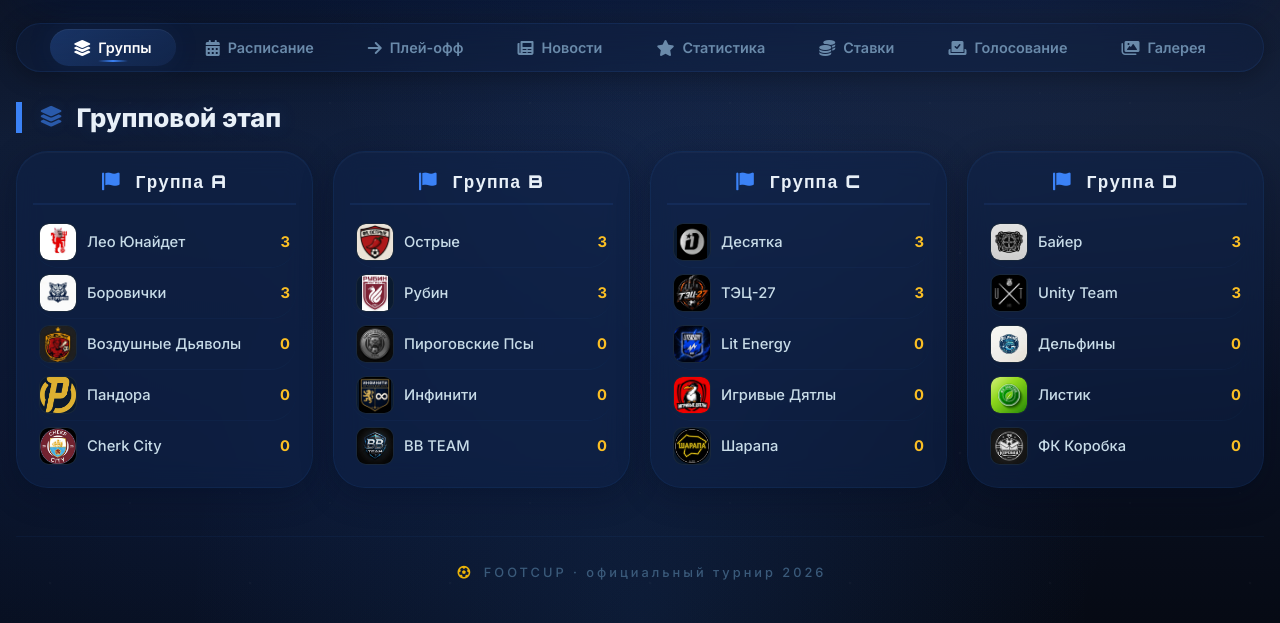
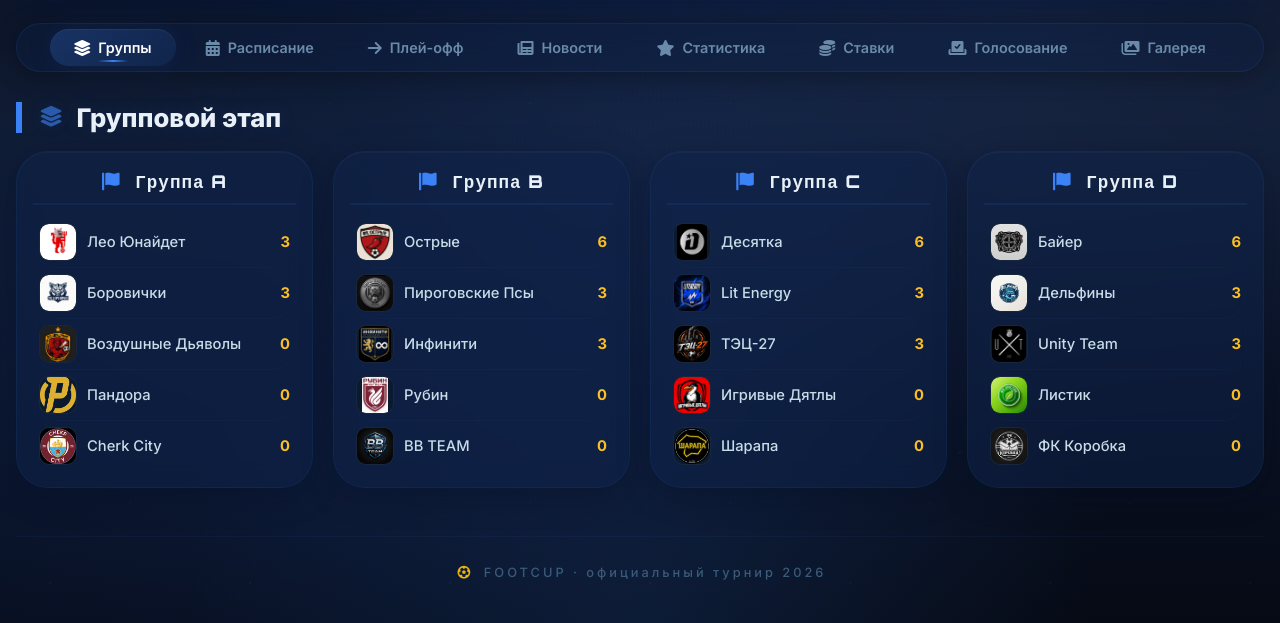
Before and after one commit to scaloni2008/FOOTCUP, a plain HTML site: page index.html in a window 1280 px wide. Shown: the part 177-800 px from the top of the page. Drawn offline with Linux system fonts and the light colour scheme.

Commit message:
Update index.html

```diff
--- a/index.html
+++ b/index.html
@@ -407,96 +407,145 @@
             { name: "Группа D", teams: ["Байер", "Дельфины", "Unity Team", "Листик", "ФК Коробка"] }
         ];
 
-        // Результаты 1-го тура
+        // ✅ РЕЗУЛЬТАТЫ 1-го и 2-го тура (убраны счета у несыгранных матчей)
         const playedMatches = [
+            // ТУР 1
             { team1: "Воздушные Дьяволы", team2: "Лео Юнайдет", score1: 5, score2: 7, winner: "Лео Юнайдет", date: "5 августа", time: "18:00" },
             { team1: "Боровички", team2: "Cherk City", score1: 8, score2: 4, winner: "Боровички", date: "4 августа", time: "18:30" },
             { team1: "Пироговские Псы", team2: "Острые", score1: 4, score2: 6, winner: "Острые", date: "4 августа", time: "18:30" },
-            { team1: "Рубин", team2: "Инфинити", score1: 14, score2: 4, winner: "Рубин", date: "4 августа", time: "17:00" },
+            { team1: "Рубин", team2: "Инфинити", score1: 0, score2: 3, winner: "Инфинити", date: "4 августа", time: "17:00" },
             { team1: "Lit Energy", team2: "Десятка", score1: 2, score2: 4, winner: "Десятка", date: "4 августа", time: "13:00" },
             { team1: "Игривые Дятлы", team2: "ТЭЦ-27", score1: 4, score2: 8, winner: "ТЭЦ-27", date: "4 августа", time: "19:45" },
             { team1: "Байер", team2: "Дельфины", score1: 12, score2: 4, winner: "Байер", date: "4 августа", time: "17:00" },
-            { team1: "Unity Team", team2: "Листик", score1: 9, score2: 3, winner: "Unity Team", date: "4 августа", time: "14:00" }
+            { team1: "Unity Team", team2: "Листик", score1: 9, score2: 3, winner: "Unity Team", date: "4 августа", time: "14:00" },
+
+            // ТУР 2 (счета только у известных матчей)
+            { team1: "Байер", team2: "Unity Team", score1: 11, score2: 6, winner: "Байер", date: "6 августа", time: "14:15" },
+            { team1: "ФК Коробка", team2: "Дельфины", score1: 6, score2: 10, winner: "Дельфины", date: "6 августа", time: "15:00" },
+            // Пандора — Воздушные Дьяволы — СЧЕТ НЕ ИЗВЕСТЕН
+            { team1: "Пандора", team2: "Воздушные Дьяволы", score1: null, score2: null, winner: null, date: "6 августа", time: "15:30" },
+            { team1: "Рубин", team2: "Пироговские Псы", score1: 4, score2: 11, winner: "Пироговские Псы", date: "6 августа", time: "16:30" },
+            { team1: "Десятка", team2: "Шарапа", score1: 10, score2: 4, winner: "Десятка", date: "6 августа", time: "17:00" },
+            { team1: "Острые", team2: "BB TEAM", score1: 6, score2: 4, winner: "Острые", date: "6 августа", time: "18:00" },
+            { team1: "Lit Energy", team2: "Игривые Дятлы", score1: 14, score2: 0, winner: "Lit Energy", date: "6 августа", time: "19:45" },
+            // Боровички — Лео Юнайдет — СЧЕТ НЕ ИЗВЕСТЕН
+            { team1: "Боровички", team2: "Лео Юнайдет", score1: null, score2: null, winner: null, date: "6 августа", time: "19:45" }
         ];
 
-        // ---------- ПОЛНАЯ СТАТИСТИКА ИГРОКОВ ----------
+        // ---------- ОБНОВЛЁННАЯ СТАТИСТИКА ИГРОКОВ ----------
         const playersStats = [
-            // ТЭЦ-27
+            // 1. ТЭЦ
             { name: "Эргашев", team: "ТЭЦ-27", goals: 1, assists: 1, yellow: 0, red: 0 },
             { name: "Саруханов", team: "ТЭЦ-27", goals: 2, assists: 1, yellow: 0, red: 0 },
             { name: "Чухилев", team: "ТЭЦ-27", goals: 0, assists: 1, yellow: 0, red: 0 },
             { name: "Березняк", team: "ТЭЦ-27", goals: 3, assists: 1, yellow: 0, red: 0 },
             { name: "Зайцев", team: "ТЭЦ-27", goals: 2, assists: 1, yellow: 0, red: 0 },
-            // Игривые Дятлы
+            // 2. Игривые Дятлы
             { name: "Доленко", team: "Игривые Дятлы", goals: 1, assists: 1, yellow: 0, red: 0 },
             { name: "Кузнецов", team: "Игривые Дятлы", goals: 2, assists: 1, yellow: 0, red: 0 },
             { name: "Калашников", team: "Игривые Дятлы", goals: 1, assists: 0, yellow: 1, red: 0 },
-            // Байер
-            { name: "Московских", team: "Байер", goals: 4, assists: 1, yellow: 0, red: 0 },
-            { name: "Джабарян", team: "Байер", goals: 0, assists: 5, yellow: 0, red: 0 },
-            { name: "Марков", team: "Байер", goals: 3, assists: 1, yellow: 0, red: 0 },
+            // 3. Байер
+            { name: "Московских", team: "Байер", goals: 5, assists: 2, yellow: 0, red: 0 },
+            { name: "Джабарян", team: "Байер", goals: 0, assists: 9, yellow: 0, red: 0 },
+            { name: "Марков", team: "Байер", goals: 9, assists: 2, yellow: 0, red: 0 },
             { name: "Корпеев", team: "Байер", goals: 0, assists: 1, yellow: 0, red: 0 },
             { name: "Монгол", team: "Байер", goals: 2, assists: 1, yellow: 1, red: 0 },
-            { name: "Вася", team: "Байер", goals: 2, assists: 1, yellow: 0, red: 0 },
-            { name: "Спиридонов", team: "Байер", goals: 1, assists: 0, yellow: 0, red: 0 },
+            { name: "Тельцов", team: "Байер", goals: 5, assists: 3, yellow: 0, red: 0 },
+            { name: "Спиридонов", team: "Байер", goals: 2, assists: 1, yellow: 0, red: 0 },
             { name: "Эдик", team: "Байер", goals: 0, assists: 1, yellow: 0, red: 0 },
-            // Дельфины
+            // 4. Дельфины
             { name: "Генштальт", team: "Дельфины", goals: 1, assists: 0, yellow: 0, red: 0 },
-            { name: "Хороз", team: "Дельфины", goals: 0, assists: 1, yellow: 0, red: 0 },
-            { name: "Русик", team: "Дельфины", goals: 2, assists: 0, yellow: 0, red: 0 },
-            { name: "Сергеев", team: "Дельфины", goals: 0, assists: 1, yellow: 1, red: 0 },
-            // Боровички
+            { name: "Хороз", team: "Дельфины", goals: 2, assists: 2, yellow: 0, red: 0 },
+            { name: "Русик", team: "Дельфины", goals: 3, assists: 0, yellow: 0, red: 0 },
+            { name: "Сергеев", team: "Дельфины", goals: 0, assists: 2, yellow: 2, red: 0 },
+            { name: "Шмелев", team: "Дельфины", goals: 5, assists: 2, yellow: 0, red: 0 },
+            { name: "Маминов", team: "Дельфины", goals: 1, assists: 2, yellow: 0, red: 0 },
+            { name: "Скалони", team: "Дельфины", goals: 1, assists: 3, yellow: 0, red: 0 },
+            // 5. Боровички
             { name: "Акопян", team: "Боровички", goals: 2, assists: 1, yellow: 0, red: 0 },
-            { name: "Царукян", team: "Боровички", goals: 0, assists: 3, yellow: 0, red: 0 },
+            { name: "Царукян", team: "Боровички", goals: 0, assists: 2, yellow: 0, red: 0 },
             { name: "Самедов", team: "Боровички", goals: 5, assists: 0, yellow: 0, red: 0 },
             { name: "Меринов", team: "Боровички", goals: 0, assists: 1, yellow: 0, red: 0 },
             { name: "Коновалов", team: "Боровички", goals: 1, assists: 0, yellow: 0, red: 0 },
             { name: "Атлас", team: "Боровички", goals: 0, assists: 2, yellow: 0, red: 0 },
-            // Cherk City
+            // 6. Cherk City
             { name: "Самодуров", team: "Cherk City", goals: 1, assists: 0, yellow: 0, red: 0 },
             { name: "Смирнов", team: "Cherk City", goals: 1, assists: 0, yellow: 0, red: 0 },
             { name: "Сибагатулин", team: "Cherk City", goals: 2, assists: 1, yellow: 0, red: 0 },
             { name: "Кафаров Заур", team: "Cherk City", goals: 0, assists: 1, yellow: 0, red: 0 },
-            // Пироговские Псы
+            // 7. Пироговские Псы
             { name: "Куликов", team: "Пироговские Псы", goals: 1, assists: 0, yellow: 0, red: 0 },
-            { name: "Узунян", team: "Пироговские Псы", goals: 1, assists: 2, yellow: 0, red: 0 },
+            { name: "Узунян", team: "Пироговские Псы", goals: 4, assists: 5, yellow: 0, red: 0 },
             { name: "Бычинский", team: "Пироговские Псы", goals: 1, assists: 1, yellow: 0, red: 0 },
             { name: "Петросян", team: "Пироговские Псы", goals: 1, assists: 0, yellow: 0, red: 0 },
-            // Острые
-            { name: "Марченков", team: "Острые", goals: 3, assists: 0, yellow: 0, red: 0 },
-            { name: "Мартынов", team: "Острые", goals: 1, assists: 1, yellow: 0, red: 0 },
-            { name: "Давыдов", team: "Острые", goals: 1, assists: 1, yellow: 0, red: 0 },
+            { name: "Утюг", team: "Пироговские Псы", goals: 2, assists: 1, yellow: 0, red: 0 },
+            { name: "Ален", team: "Пироговские Псы", goals: 1, assists: 1, yellow: 0, red: 0 },
+            { name: "Тульчинский", team: "Пироговские Псы", goals: 1, assists: 0, yellow: 0, red: 0 },
+            { name: "Гор", team: "Пироговские Псы", goals: 3, assists: 2, yellow: 0, red: 0 },
+            // 8. Острые
+            { name: "Марченков", team: "Острые", goals: 5, assists: 1, yellow: 1, red: 0 },
+            { name: "Мартынов", team: "Острые", goals: 1, assists: 3, yellow: 0, red: 0 },
+            { name: "Давыдов", team: "Острые", goals: 2, assists: 1, yellow: 0, red: 0 },
             { name: "Евсеев", team: "Острые", goals: 1, assists: 0, yellow: 0, red: 0 },
-            { name: "Козлов", team: "Острые", goals: 1, assists: 0, yellow: 0, red: 0 },
-            // Unity Team
-            { name: "Скворцов", team: "Unity Team", goals: 4, assists: 1, yellow: 0, red: 0 },
-            { name: "Ратов", team: "Unity Team", goals: 0, assists: 2, yellow: 0, red: 0 },
-            { name: "Авдохин", team: "Unity Team", goals: 1, assists: 1, yellow: 0, red: 0 },
-            { name: "Миксон", team: "Unity Team", goals: 3, assists: 0, yellow: 0, red: 0 },
+            { name: "Козлов", team: "Острые", goals: 3, assists: 2, yellow: 0, red: 0 },
+            { name: "Жирович", team: "Острые", goals: 0, assists: 1, yellow: 0, red: 0 },
+            // 9. Unity Team
+            { name: "Скворцов", team: "Unity Team", goals: 5, assists: 1, yellow: 0, red: 0 },
+            { name: "Ратов", team: "Unity Team", goals: 1, assists: 3, yellow: 0, red: 0 },
+            { name: "Авдохин", team: "Unity Team", goals: 1, assists: 3, yellow: 0, red: 0 },
+            { name: "Винниченко", team: "Unity Team", goals: 5, assists: 2, yellow: 1, red: 0 },
             { name: "Колян", team: "Unity Team", goals: 1, assists: 0, yellow: 0, red: 0 },
-            // Листик
+            { name: "Кульчитский", team: "Unity Team", goals: 1, assists: 1, yellow: 0, red: 0 },
+            // 10. Листик
             { name: "Володя", team: "Листик", goals: 1, assists: 0, yellow: 0, red: 0 },
             { name: "Фомичев", team: "Листик", goals: 0, assists: 2, yellow: 0, red: 0 },
             { name: "Макарцев", team: "Листик", goals: 0, assists: 0, yellow: 1, red: 0 },
             { name: "Челноков", team: "Листик", goals: 2, assists: 0, yellow: 0, red: 0 },
-            // Десятка
-            { name: "Анар", team: "Десятка", goals: 0, assists: 0, yellow: 1, red: 0 },
-            { name: "Юра", team: "Десятка", goals: 3, assists: 0, yellow: 1, red: 0 },
-            { name: "Рюлин", team: "Десятка", goals: 0, assists: 1, yellow: 0, red: 0 },
-            { name: "Бутуз", team: "Десятка", goals: 1, assists: 0, yellow: 0, red: 0 },
-            // Lit Energy
-            { name: "Абарен", team: "Lit Energy", goals: 1, assists: 0, yellow: 0, red: 0 },
-            { name: "Бубликов", team: "Lit Energy", goals: 1, assists: 1, yellow: 0, red: 0 },
-            { name: "Давид Шкуратов", team: "Lit Energy", goals: 0, assists: 1, yellow: 1, red: 0 },
-            { name: "Савва Косов", team: "Lit Energy", goals: 0, assists: 0, yellow: 0, red: 1 },
-            // Лео Юнайдет
+            // 11. Десятка
+            { name: "Анар", team: "Десятка", goals: 0, assists: 2, yellow: 1, red: 0 },
+            { name: "Осиян", team: "Десятка", goals: 6, assists: 1, yellow: 1, red: 0 },
+            { name: "Рюлин", team: "Десятка", goals: 1, assists: 2, yellow: 0, red: 0 },
+            { name: "Бутусов", team: "Десятка", goals: 2, assists: 1, yellow: 0, red: 0 },
+            { name: "Савельев", team: "Десятка", goals: 2, assists: 1, yellow: 0, red: 0 },
+            { name: "Мишечев", team: "Десятка", goals: 1, assists: 0, yellow: 0, red: 0 },
+            { name: "Карапетян", team: "Десятка", goals: 1, assists: 0, yellow: 0, red: 0 },
+            { name: "Хохлов", team: "Десятка", goals: 1, assists: 0, yellow: 0, red: 0 },
+            // 12. Lit Energy
+            { name: "Абарен", team: "Lit Energy", goals: 3, assists: 2, yellow: 0, red: 0 },
+            { name: "Бубликов", team: "Lit Energy", goals: 3, assists: 1, yellow: 0, red: 0 },
+            { name: "Давид Шкуратов", team: "Lit Energy", goals: 2, assists: 2, yellow: 1, red: 0 },
+            { name: "Савва Косов", team: "Lit Energy", goals: 1, assists: 0, yellow: 0, red: 1 },
+            { name: "Гордеев", team: "Lit Energy", goals: 3, assists: 0, yellow: 0, red: 0 },
+            { name: "Ефимов", team: "Lit Energy", goals: 1, assists: 1, yellow: 0, red: 0 },
+            { name: "Гершерский", team: "Lit Energy", goals: 1, assists: 1, yellow: 0, red: 0 },
+            // 13. Лео Юнайдет
             { name: "Скороходов", team: "Лео Юнайдет", goals: 5, assists: 0, yellow: 0, red: 0 },
             { name: "Стукалов", team: "Лео Юнайдет", goals: 1, assists: 1, yellow: 0, red: 0 },
             { name: "Болотов", team: "Лео Юнайдет", goals: 0, assists: 2, yellow: 1, red: 0 },
-            // Воздушные Дьяволы
+            // 14. Воздушные Дьяволы
             { name: "Тихонов", team: "Воздушные Дьяволы", goals: 2, assists: 1, yellow: 0, red: 0 },
             { name: "Хасанов", team: "Воздушные Дьяволы", goals: 2, assists: 2, yellow: 0, red: 0 },
-            { name: "Комиссаров", team: "Воздушные Дьяволы", goals: 1, assists: 0, yellow: 0, red: 0 }
+            { name: "Комиссаров", team: "Воздушные Дьяволы", goals: 1, assists: 0, yellow: 0, red: 0 },
+            // 15. Коробка
+            { name: "Белоконь", team: "ФК Коробка", goals: 1, assists: 1, yellow: 0, red: 0 },
+            { name: "Сидикзода", team: "ФК Коробка", goals: 1, assists: 2, yellow: 0, red: 0 },
+            { name: "Авдонян", team: "ФК Коробка", goals: 2, assists: 1, yellow: 0, red: 0 },
+            { name: "Иванов", team: "ФК Коробка", goals: 0, assists: 2, yellow: 0, red: 0 },
+            // 16. BB TEAM
+            { name: "Евсюков", team: "BB TEAM", goals: 1, assists: 0, yellow: 0, red: 0 },
+            { name: "Перчамлы", team: "BB TEAM", goals: 2, assists: 1, yellow: 0, red: 0 },
+            { name: "Затенков", team: "BB TEAM", goals: 1, assists: 2, yellow: 0, red: 0 },
+            // 17. Шарапа
+            { name: "Зотов", team: "Шарапа", goals: 1, assists: 0, yellow: 0, red: 0 },
+            { name: "Гасанов", team: "Шарапа", goals: 1, assists: 1, yellow: 0, red: 0 },
+            { name: "Зверез", team: "Шарапа", goals: 1, assists: 1, yellow: 0, red: 0 },
+            { name: "Федоров", team: "Шарапа", goals: 0, assists: 1, yellow: 1, red: 0 },
+            { name: "Романов", team: "Шарапа", goals: 1, assists: 0, yellow: 0, red: 0 },
+            // 18. Рубин
+            { name: "Авакян", team: "Рубин", goals: 0, assists: 0, yellow: 2, red: 1 },
+            { name: "Казарян", team: "Рубин", goals: 2, assists: 2, yellow: 0, red: 0 },
+            { name: "Юрку", team: "Рубин", goals: 0, assists: 1, yellow: 0, red: 0 },
+            { name: "Сухарь", team: "Рубин", goals: 2, assists: 1, yellow: 0, red: 0 }
         ];
 
         // ---------- СТАТИСТИКА ----------
@@ -682,14 +731,13 @@
                 {
                     name: "Тур 3",
                     matches: [
-                        { team1: "Лео Юнайдет", team2: "Пандора", stadium: "Норфа" },
-                        { team1: "Воздушные Дьяволы", team2: "Cherk City", stadium: "Классика" },
-                        { team1: "Пироговские Псы", team2: "BB TEAM", stadium: "Классика" },
-                        { team1: "Острые", team2: "Инфинити", stadium: "Норфа" },
-                        { team1: "Lit Energy", team2: "Шарапа", stadium: "Классика" },
-                        { team1: "Десятка", team2: "ТЭЦ-27", stadium: "Норфа" },
-                        { team1: "Байер", team2: "ФК Коробка", stadium: "Классика" },
-                        { team1: "Дельфины", team2: "Листик", stadium: "Норфа" }
+                        { team1: "Острые", team2: "Инфинити", stadium: "Норфа", date: "7 августа", time: "20:00" },
+                        { team1: "Лео Юнайдет", team2: "Пандора", stadium: "Норфа", date: "8 августа", time: "16:00" },
+                        { team1: "Десятка", team2: "ТЭЦ-27", stadium: "Классика", date: "8 августа", time: "17:45" },
+                        { team1: "BB TEAM", team2: "Пироговские Псы", stadium: "Норфа", date: "8 августа", time: "18:00" },
+                        { team1: "Дельфины", team2: "Листик", stadium: "Классика", date: "8 августа", time: "19:00" },
+                        { team1: "ФК Коробка", team2: "Байер", stadium: "Норфа", date: "8 августа", time: "19:15" },
+                        { team1: "Lit Energy", team2: "Шарапа", stadium: "Классика", date: "8 августа", time: "20:15" }
                     ]
                 },
                 {
@@ -1014,8 +1062,7 @@
         renderGallery();
         setupNavigation();
 
-        console.log('🚀 FOOTCUP 2026 — НОВОСТЬ О ТРАВМЕ С ФОТО ДОБАВЛЕНА!');
-        console.log('💪 Желаем Илье скорейшего выздоровления!');
+        console.log('🚀 FOOTCUP 2026 — ОБНОВЛЕНА СТАТИСТИКА И УБРАНЫ НЕИЗВЕСТНЫЕ СЧЕТА!');
     })();
 </script>
 </body>
```
